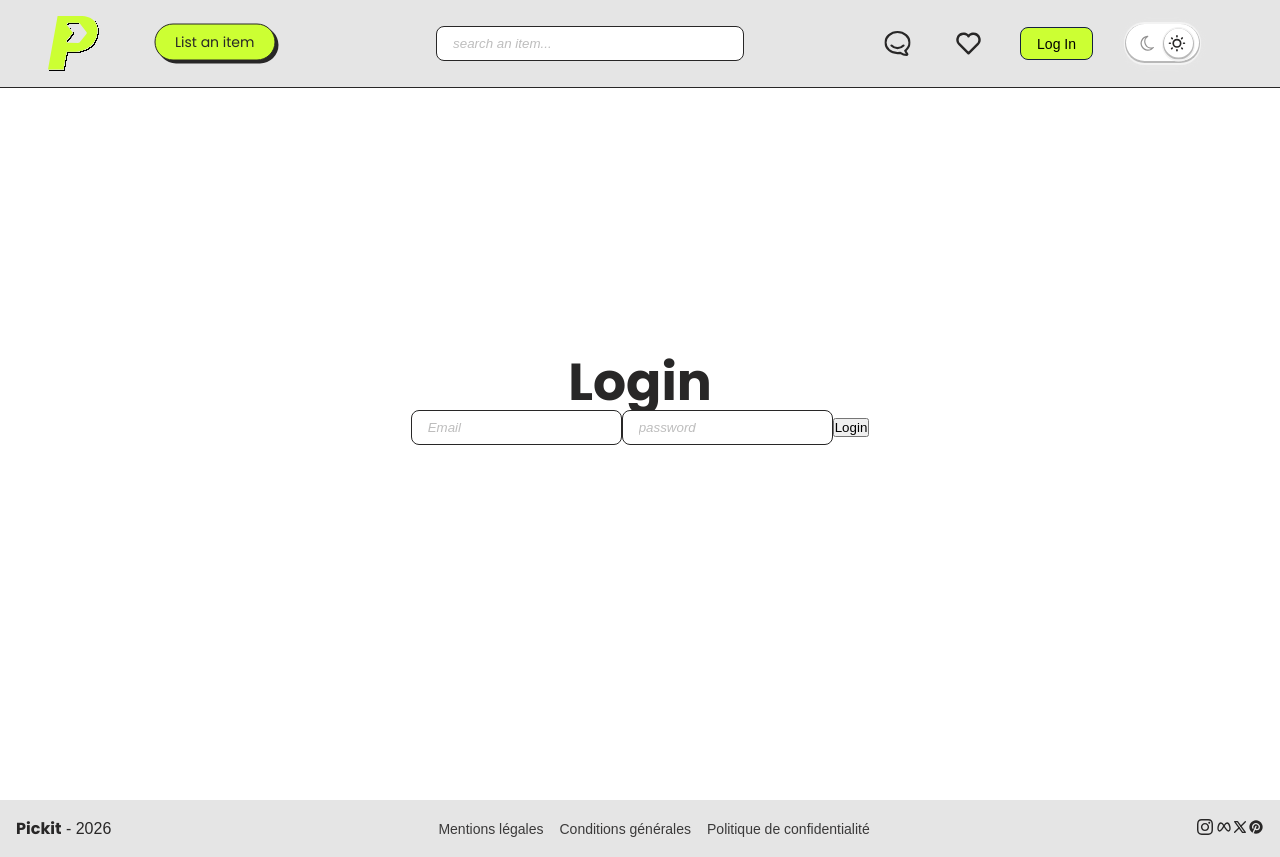
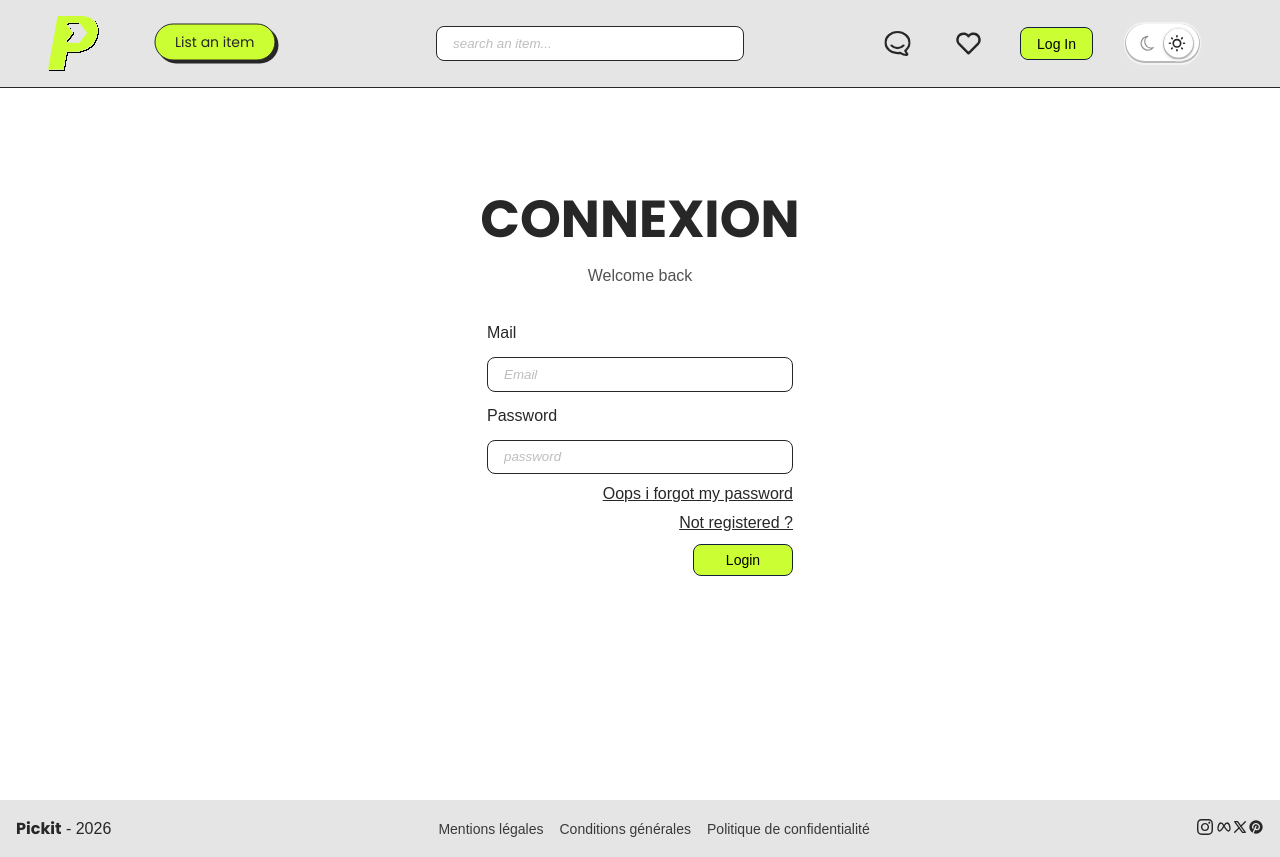
Before and after one commit to Harmajabb/pickit, a React (Vite) app in the folder client/: page /login in a window 1280 px wide. Built offline with nearby package versions, Linux system fonts and the light colour scheme; no server answers; a web font is replaced by a local one.

Commit message:
create css on page connexion

```diff
--- a/client/src/pages/Connexion/Connexion.css
+++ b/client/src/pages/Connexion/Connexion.css
@@ -5,3 +5,37 @@
   justify-content: center;
   height: 100vh;
 }
+.title-connexion {
+    display: flex;
+    gap: 1em;
+    flex-direction: column;
+    align-items: center;
+}
+.title-connexion p{
+font-weight: lighter;
+opacity: 0.8;
+}
+.form-connexion {
+  display: flex;
+  flex-direction: column;
+  width: 370px;
+  gap: 0.7em;
+  padding: 2em;
+}
+.form-connexion > * {
+ width: 100%;
+}
+.loginbtn {
+  align-self: end;
+  width: 100px;
+}
+.forgot-password-link {
+text-decoration: underline;
+text-align: end;
+color: var(--primary-color);
+}
+.register-link {
+text-decoration: underline;
+text-align: end;
+color: var(--primary-color);
+}
--- a/client/src/pages/Connexion/Connexion.tsx
+++ b/client/src/pages/Connexion/Connexion.tsx
@@ -1,8 +1,9 @@
 import { useContext, useState } from "react";
-import { useNavigate } from "react-router";
+import { Link, useNavigate } from "react-router";
 import { AuthContext } from "../../context/AuthContext";
 import type { LoginData } from "./Ts-Connexion";
 import "./Connexion.css";
+import "../../App.css"
 
 const Base_URL = `${import.meta.env.VITE_API_URL}`;
 
@@ -47,22 +48,31 @@ function Login() {
     <>
       <div className="background-connexion">
         <div className="title-connexion">
-          <h1>Login</h1>
+          <h1>CONNEXION</h1>
+          <p>Welcome back</p>
         </div>
         <form className="form-connexion" onSubmit={Submit}>
+          <p>Mail</p>
           <input
             type="email"
             value={email}
             onChange={(e) => setEmail(e.target.value)}
             placeholder="Email"
           />
+          <p>Password</p>
           <input
             type="password"
             value={password}
             onChange={(e) => setPassword(e.target.value)}
             placeholder="password"
           />
-          <button className="btn-connexion" type="submit">
+          <Link to="" className="forgot-password-link">
+            Oops i forgot my password
+          </Link>
+          <Link to="" className="register-link">
+            Not registered ?
+          </Link>
+          <button className="primary loginbtn" type="submit">
             Login
           </button>
         </form>
```
Also changed, not shown: 1 other file (tests, documents, lock files or other folders).
